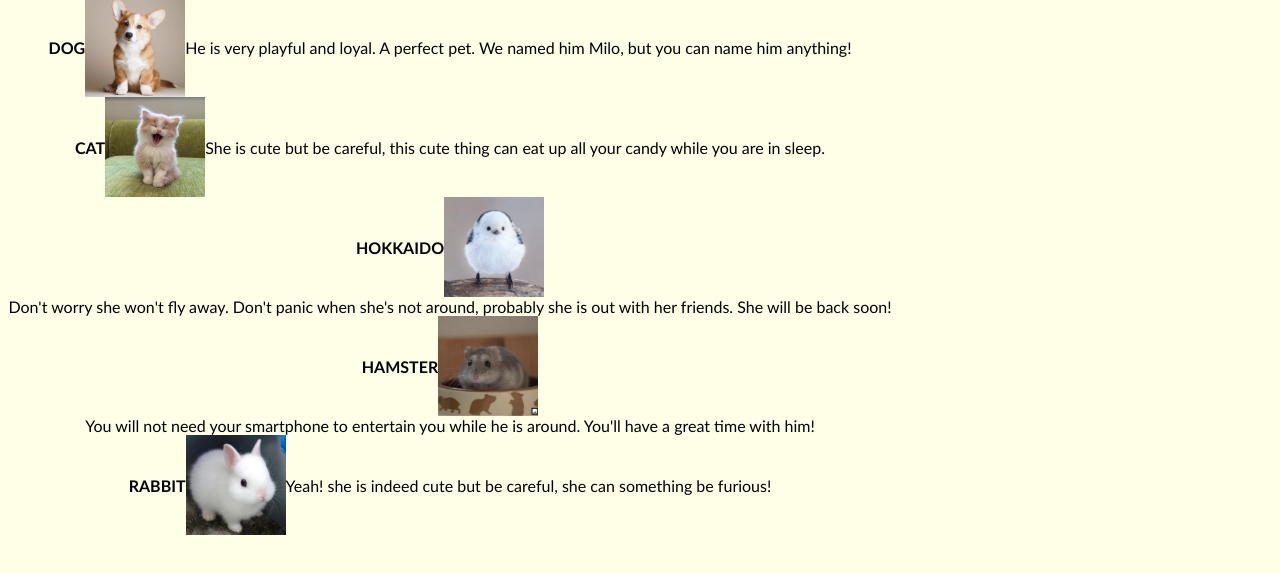
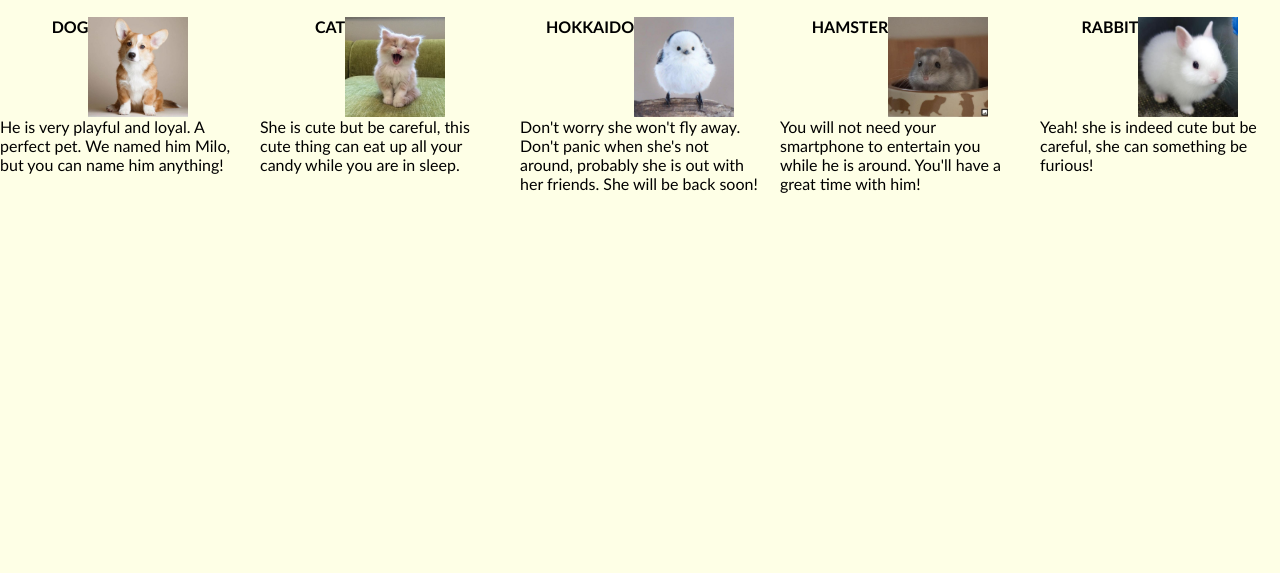
Before and after one commit to junior-devleague/pet-store, a plain HTML site: page index.html in a window 1280 px wide. Shown: the part 83-656 px from the top of the page. Drawn offline with Linux system fonts and the light colour scheme.

Commit message:
Modified 'style.css'

```diff
--- a/style.css
+++ b/style.css
@@ -13,16 +13,20 @@ img{
     height: 60px;
     padding-top: 20px;
 }
-.all-pets{
+#all-pets{
     display: flex;
     justify-content: space-between;
+    gap: 20px;
+    margin-top: 20px;
+
 
 }
 .pet{
     width: 900px;
+    height: 10px;
     display: flex;
     justify-content: center;
     flex-wrap: wrap;
     flex-direction: row;
-    align-items: center;
+    align-items:flex-start;
 }
```
